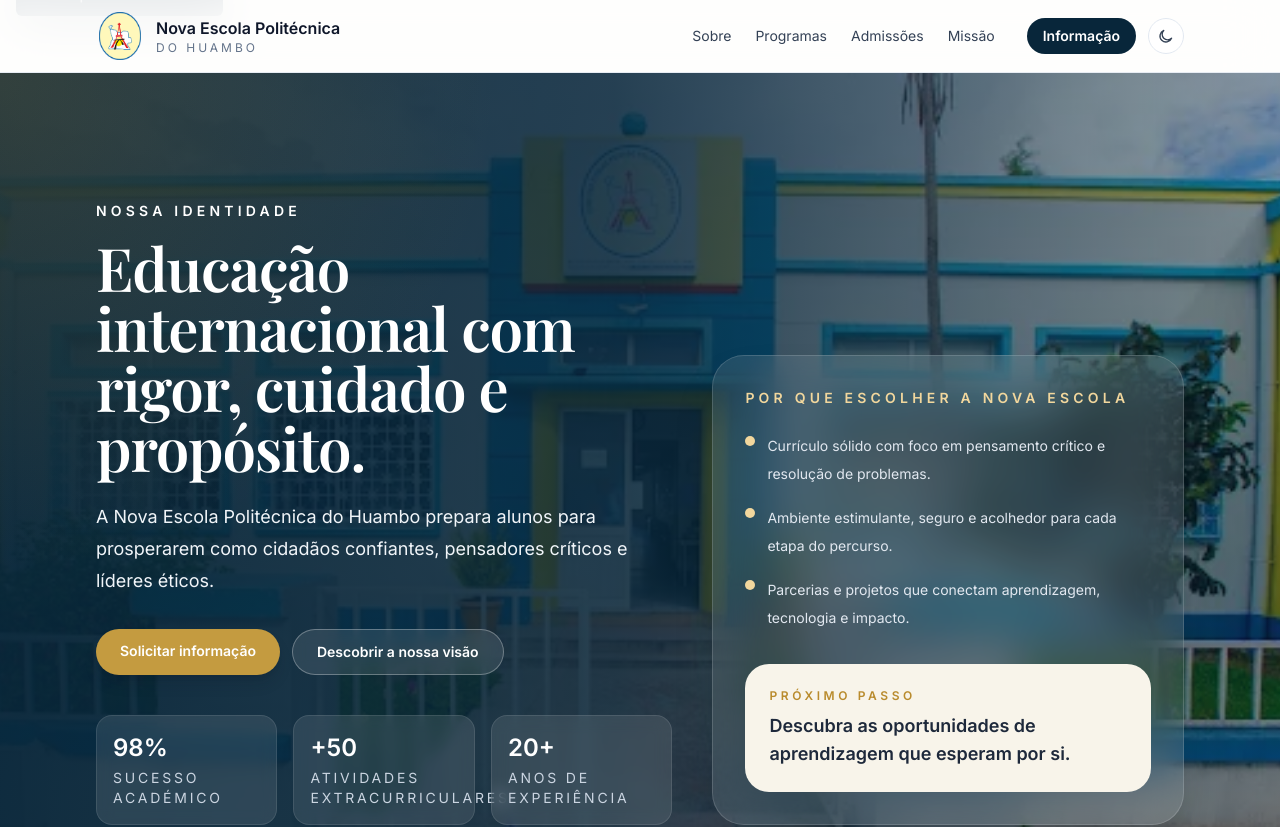
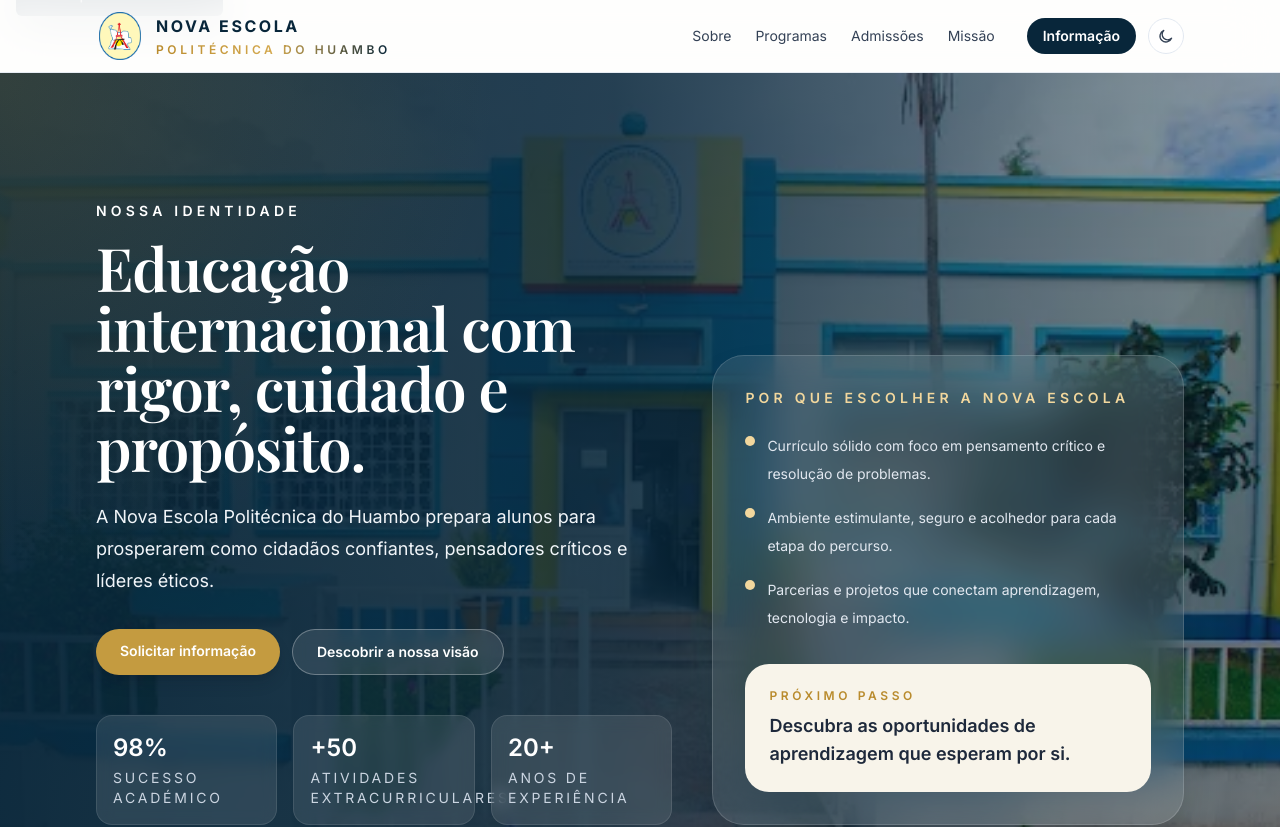
Before and after one commit to luistchitue-boop/nova-escola-politecnica-do-huambo-website, a Next.js app: page / in a window 1280 px wide. Shown: the top 827 px of the page. Built offline with nearby package versions, Linux system fonts and the light colour scheme.

Commit message:
refactor: update Header component branding styles and structure

```diff
--- a/components/Header.js
+++ b/components/Header.js
@@ -33,8 +33,12 @@ export default function Header() {
           <a href="/" className="flex items-center gap-3">
             <Image src={Logo} alt="Nova Escola Politécnica do Huambo" width={56} height={56} className="h-12 w-12 object-contain" />
             <span className="leading-tight text-slate-900 dark:text-white">
-              <span className="block text-base font-semibold">Nova Escola Politécnica</span>
-              <span className="block text-xs font-medium uppercase tracking-[0.25em] text-slate-500 dark:text-slate-400">do Huambo</span>
+              <span className="block text-base font-black uppercase tracking-[0.16em] text-[#08263a] dark:text-white">
+                Nova Escola
+              </span>
+              <span className="mt-1 block bg-gradient-to-r from-[#b98b2d] via-[#d4a94f] to-[#08263a] bg-clip-text text-xs font-semibold uppercase tracking-[0.3em] text-transparent dark:from-[#f2d79d] dark:via-[#c49b40] dark:to-[#ffffff]">
+                Politécnica do Huambo
+              </span>
             </span>
           </a>
         </div>
```
